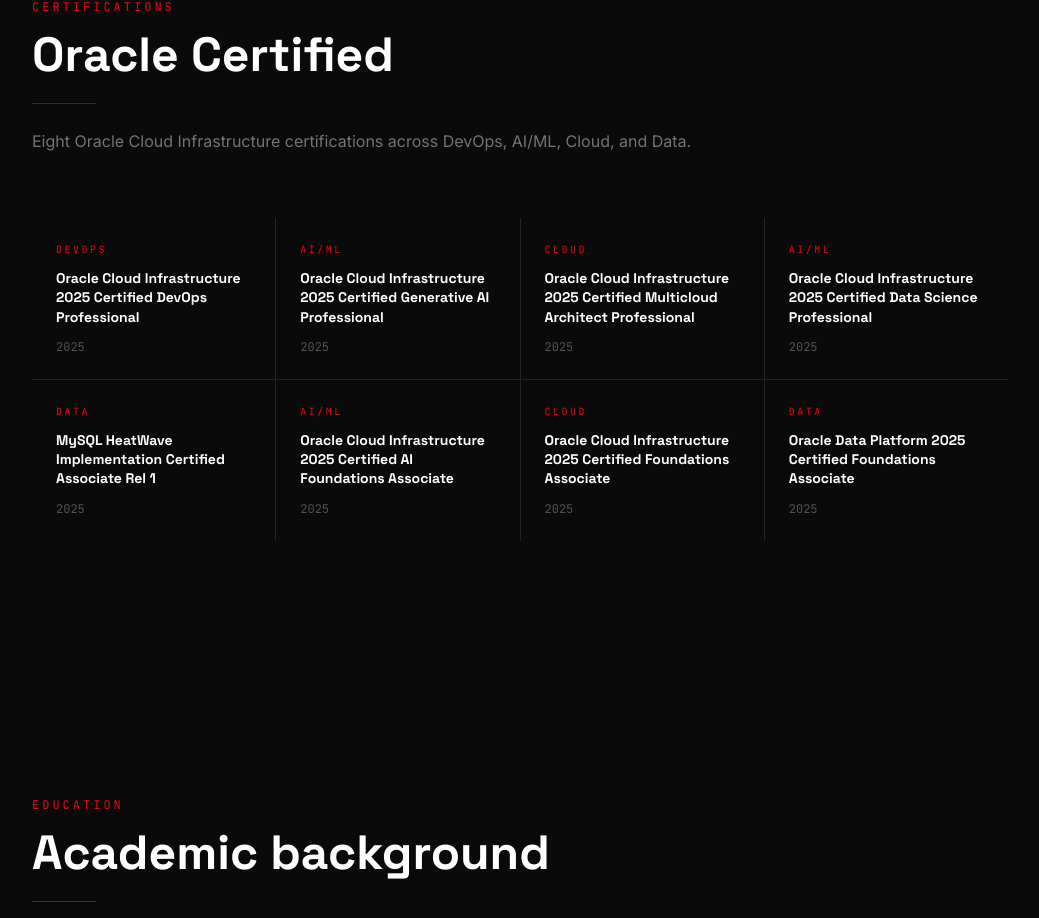
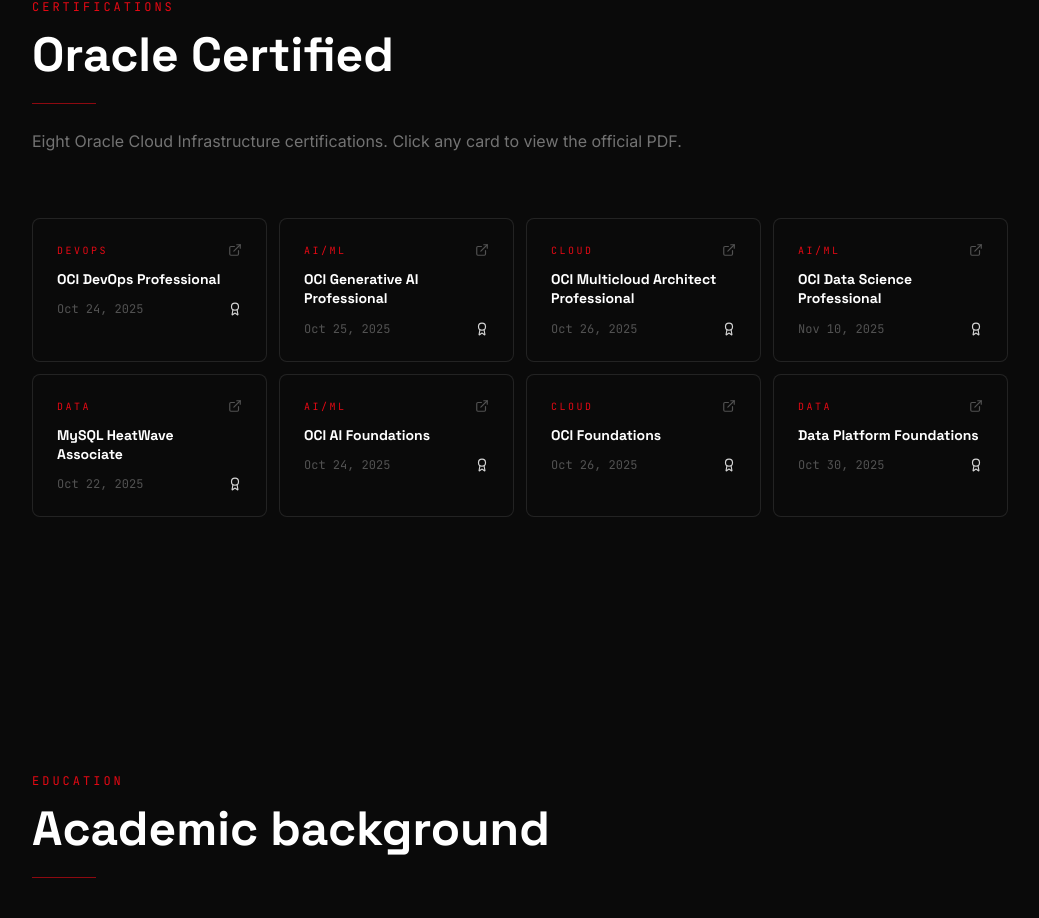
Before and after one commit to Atef123Ahabab/portfolio, a React (Vite) app: page / in a window 1280 px wide. Shown: the part 4619-5537 px from the top of the page, without its empty margins (120-1159 px from the left). Built offline with nearby package versions, Linux system fonts and the light colour scheme.

Commit message:
Make cert cards clickable

```diff
--- a/src/components/sections/Certifications.tsx
+++ b/src/components/sections/Certifications.tsx
@@ -1,4 +1,5 @@
 import { motion } from "framer-motion";
+import { Award, ExternalLink } from "lucide-react";
 import { certifications } from "../../data/certifications";
 import SectionHeader from "../ui/SectionHeader";
 
@@ -8,27 +9,39 @@
       <SectionHeader
         eyebrow="Certifications"
         title="Oracle Certified"
-        subtitle="Eight Oracle Cloud Infrastructure certifications across DevOps, AI/ML, Cloud, and Data."
+        subtitle="Eight Oracle Cloud Infrastructure certifications. Click any card to view the official PDF."
       />
 
-      <div className="grid sm:grid-cols-2 lg:grid-cols-4 gap-px bg-white/10">
+      <div className="grid sm:grid-cols-2 lg:grid-cols-4 gap-3">
         {certifications.map((c, i) => (
-          <motion.div
+          <motion.a
             key={c.name}
+            href={`${import.meta.env.BASE_URL}certs/${c.pdf.split("/").pop()}`}
+            target="_blank"
+            rel="noreferrer"
             initial={{ opacity: 0 }}
             whileInView={{ opacity: 1 }}
             viewport={{ once: true }}
             transition={{ duration: 0.4, delay: i * 0.04 }}
-            className="bg-bg-base p-6 hover:bg-bg-card transition"
+            className="group block p-6 bg-bg-base border border-white/10 rounded-lg cursor-pointer hover:bg-bg-card hover:border-accent/40 transition-all"
           >
-            <p className="font-mono text-[10px] uppercase tracking-widest text-accent mb-3">
-              {c.track}
-            </p>
+            <div className="flex items-start justify-between mb-3">
+              <p className="font-mono text-[10px] uppercase tracking-widest text-accent">
+                {c.track}
+              </p>
+              <ExternalLink
+                size={14}
+                className="text-ink-500 group-hover:text-accent transition-colors"
+              />
+            </div>
             <h3 className="font-display text-sm font-semibold text-white leading-snug mb-3">
-              {c.name}
+              {c.shortName}
             </h3>
-            <p className="text-xs text-ink-500 font-mono">{c.year}</p>
-          </motion.div>
+            <div className="flex items-center justify-between">
+              <p className="text-xs text-ink-500 font-mono">{c.date}</p>
+              <Award size={14} className="text-ink-600 group-hover:text-accent transition-colors" />
+            </div>
+          </motion.a>
         ))}
       </div>
     </section>
```
